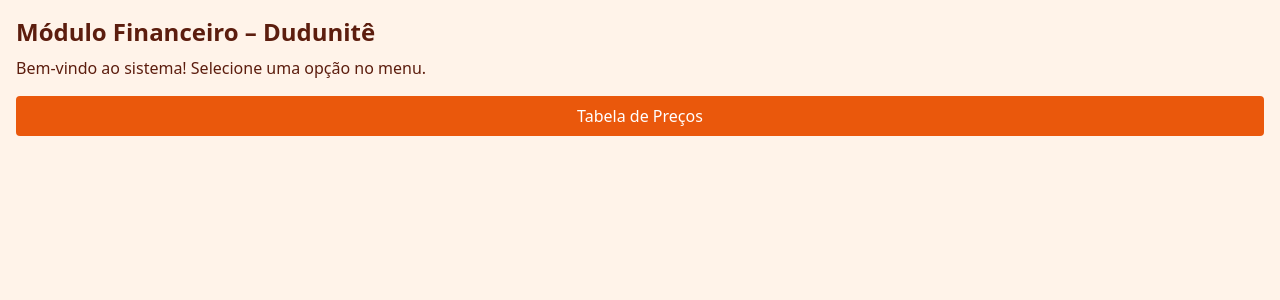
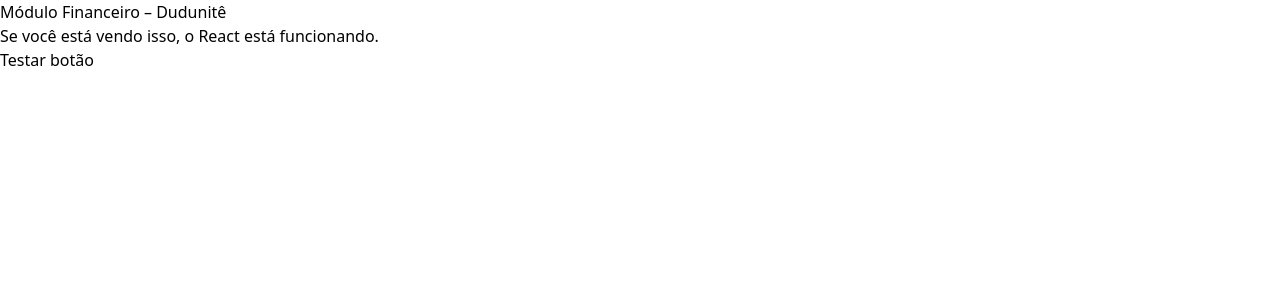
Before and after one commit to Ddnt2409/Dudunite-financeiro, a React (Vite) app: page / in a window 1280 px wide. Shown: the top 300 px of the page. Built offline with nearby package versions, Linux system fonts and the light colour scheme.

Commit message:
Update App.jsx

```diff
--- a/src/App.jsx
+++ b/src/App.jsx
@@ -1,38 +1,11 @@
-import React, { useState } from 'react';
-import FnFin006_TabelaPrecos from './components/financeiro/FnFin006_TabelaPrecos';
+import React from 'react';
 
 const App = () => {
-  const [tela, setTela] = useState('inicio');
-
   return (
-    <div className="bg-[#FFF3E9] min-h-screen p-4 text-[#5C1D0E]">
-      {tela === 'inicio' && (
-        <div>
-          <h1 className="text-2xl font-bold mb-2">Módulo Financeiro – Dudunitê</h1>
-          <p className="mb-4">Bem-vindo ao sistema! Selecione uma opção no menu.</p>
-
-          <div className="flex flex-col gap-2">
-            <button
-              onClick={() => setTela('tabelaPrecos')}
-              className="bg-orange-600 hover:bg-orange-700 text-white py-2 px-4 rounded"
-            >
-              Tabela de Preços
-            </button>
-          </div>
-        </div>
-      )}
-
-      {tela === 'tabelaPrecos' && (
-        <div>
-          <button
-            onClick={() => setTela('inicio')}
-            className="mb-4 bg-gray-300 hover:bg-gray-400 text-black py-1 px-3 rounded"
-          >
-            Voltar
-          </button>
-          <FnFin006_TabelaPrecos />
-        </div>
-      )}
+    <div>
+      <h1>Módulo Financeiro – Dudunitê</h1>
+      <p>Se você está vendo isso, o React está funcionando.</p>
+      <button onClick={() => alert('Funcionou!')}>Testar botão</button>
     </div>
   );
 };
```
